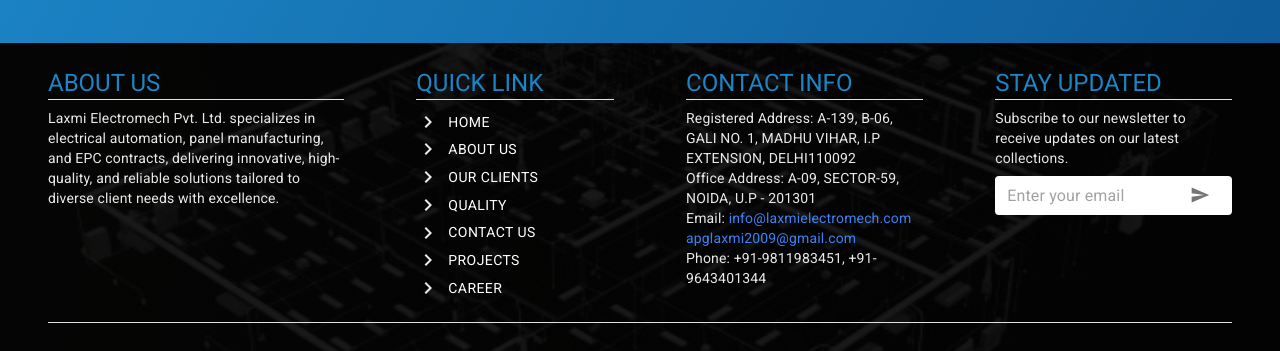
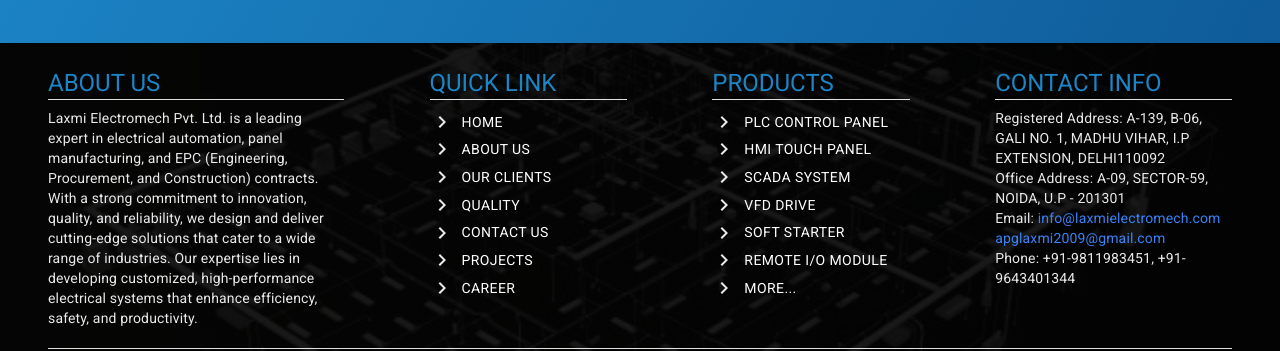
Before and after one commit to DeepakDhiman2005/laxmi-electromech, a React (Vite) app: page /category in a window 1280 px wide. Shown: the part 1715-2066 px from the top of the page. Built offline with nearby package versions, Linux system fonts and the light colour scheme; grey boxes are pictures that could not be loaded.

Commit message:
some changes

```diff
--- a/src/components/Footer.jsx
+++ b/src/components/Footer.jsx
@@ -3,6 +3,7 @@
 import { useNavigate } from 'react-router-dom';
 import { ChevronRight, Facebook, Instagram, LinkedIn, Send, Twitter } from '@mui/icons-material';
 import FooterImg from '../assets/images/footer.jpg';
+import { useMemo } from 'react';
 
 const aboutLink = [
     { name: 'Home', route: '/' },
@@ -25,6 +26,19 @@
 const Footer = () => {
     const navigate = useNavigate();
     const theme = useTheme();
+
+    const links = useMemo(() => [
+            { name: "PLC Control Panel", route: "/category/electrical-automation/plc-control-panel" },
+            { name: "HMI Touch Panel", route: "/category/electrical-automation/hmi-touch-panel" },
+            { name: "SCADA System", route: "/category/electrical-automation/scada-system" },
+            // { name: "Motor Control Centre", route: "/category/electrical-automation/motor-control-centre" },
+            { name: "VFD Drive", route: "/category/electrical-automation/vfd-drive" },
+            { name: "Soft Starter", route: "/category/electrical-automation/soft-starter" },
+            // { name: "Electrical Control Panel", route: "/category/electrical-automation/electrical-control-panel" },
+            // { name: "Automation Control Panel", route: "/category/electrical-automation/automation-control-panel" },
+            { name: "Remote I/O Module", route: "/category/electrical-automation/remote-io-module" },
+            { name: 'More...', route: "/category/electrical-automation/plc-control-panel" },
+        ], []);
 
     const hoverStyle = {
         display: "flex",
@@ -144,7 +158,7 @@
                             </Typography>
                             <Stack spacing={2}>
                                 <Typography variant='body2'>
-                                    Laxmi Electromech Pvt. Ltd. specializes in electrical automation, panel manufacturing, and EPC contracts, delivering innovative, high-quality, and reliable solutions tailored to diverse client needs with excellence.
+                                    Laxmi Electromech Pvt. Ltd. is a leading expert in electrical automation, panel manufacturing, and EPC (Engineering, Procurement, and Construction) contracts. With a strong commitment to innovation, quality, and reliability, we design and deliver cutting-edge solutions that cater to a wide range of industries. Our expertise lies in developing customized, high-performance electrical systems that enhance efficiency, safety, and productivity.
                                 </Typography>
                             </Stack>
                         </Grid>
@@ -165,6 +179,21 @@
                             </Stack>
                         </Grid>
 
+                        <Grid item xs={12} sm={6} md={3} lg={2} xl={3}>
+                            <Typography variant='h5' color="primary" fontWeight="bold" textTransform="uppercase" mb={1}>
+                                Products
+                                <Divider sx={{ background: '#fff' }} />
+                            </Typography>
+                            <Stack>
+                                {links.map((list, index) => (
+                                    <Stack key={index} direction={'row'} alignItems={'center'} sx={{ py: 0, my: 0 }}>
+                                        <ChevronRight />
+                                        <Button onClick={() => navigate(list.route)} sx={hoverStyle}>{list.name}</Button>
+                                    </Stack>
+                                ))}
+                            </Stack>
+                        </Grid>
+
                         {/* Contact Info */}
                         <Grid item xs={12} sm={6} md={6} lg={2.4} xl={3}>
                             <Typography variant='h5' color="primary" fontWeight="bold" textTransform="uppercase" mb={1}>
@@ -173,12 +202,12 @@
                             </Typography>
                             <Typography variant='body2'><strong>Registered Address:</strong> A-139, B-06, GALI NO. 1, MADHU VIHAR, I.P EXTENSION, DELHI110092</Typography>
                             <Typography variant='body2'><strong>Office Address:</strong> A-09, SECTOR-59, NOIDA, U.P - 201301</Typography>
-                            <Typography variant='body2'><strong>Email:</strong> <span className='text-blue-500'>info@laxmielectromech.com</span><br/><span className='text-blue-500'>apglaxmi2009@gmail.com</span></Typography>
+                            <Typography variant='body2'><strong>Email:</strong> <span className='text-blue-500'>info@laxmielectromech.com</span><br /><span className='text-blue-500'>apglaxmi2009@gmail.com</span></Typography>
                             <Typography variant='body2'><strong>Phone:</strong> +91-9811983451, +91-9643401344</Typography>
                         </Grid>
 
                         {/* Newsletter Subscription */}
-                        <Grid item xs={12} sm={6} md={6} lg={2.4} xl={3}>
+                        {/* <Grid item xs={12} sm={6} md={6} lg={2.4} xl={3}>
                             <Typography variant='h5' color="primary" fontWeight="bold" textTransform="uppercase" mb={1}>
                                 Stay Updated
                                 <Divider sx={{ background: '#fff' }} />
@@ -204,7 +233,7 @@
                                     }
                                 />
                             </Stack>
-                        </Grid>
+                        </Grid> */}
                     </Grid>
 
                     <Divider sx={{ background: '#fff', my: 2.5 }} />
```
